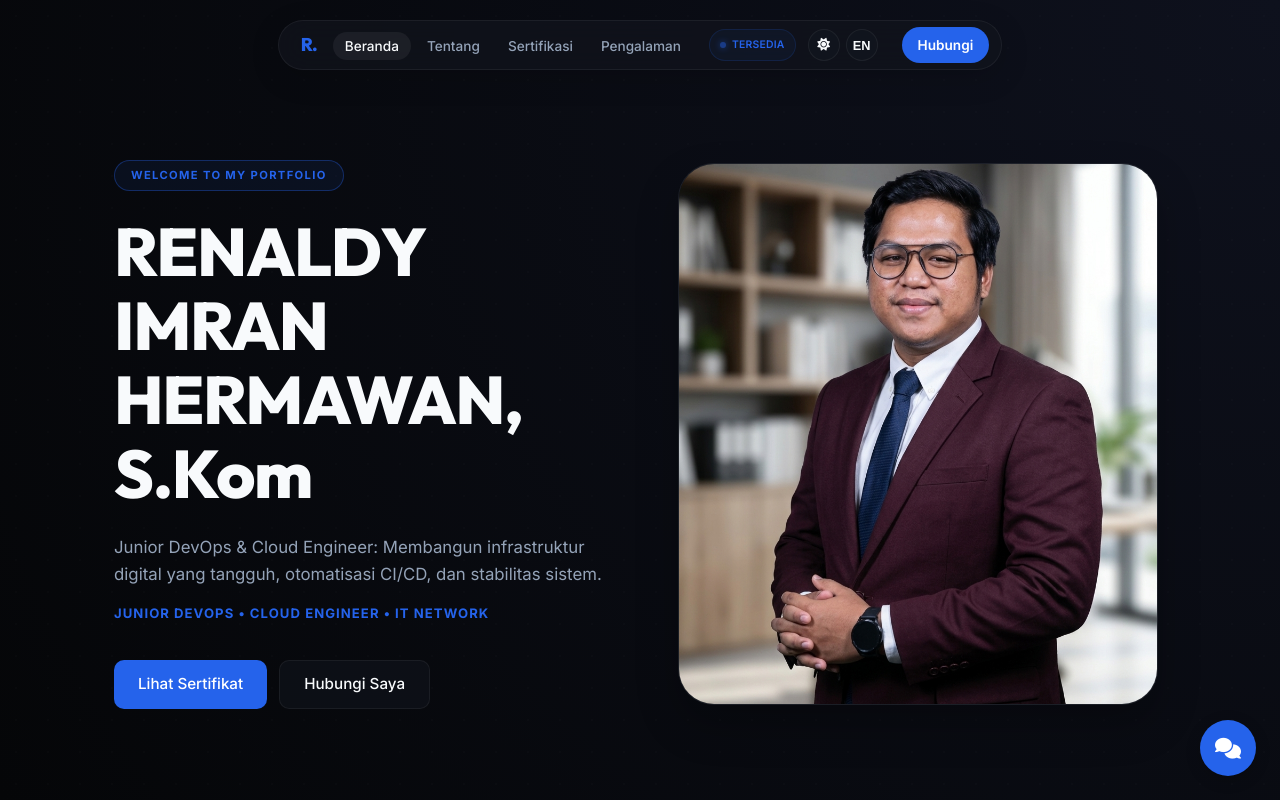
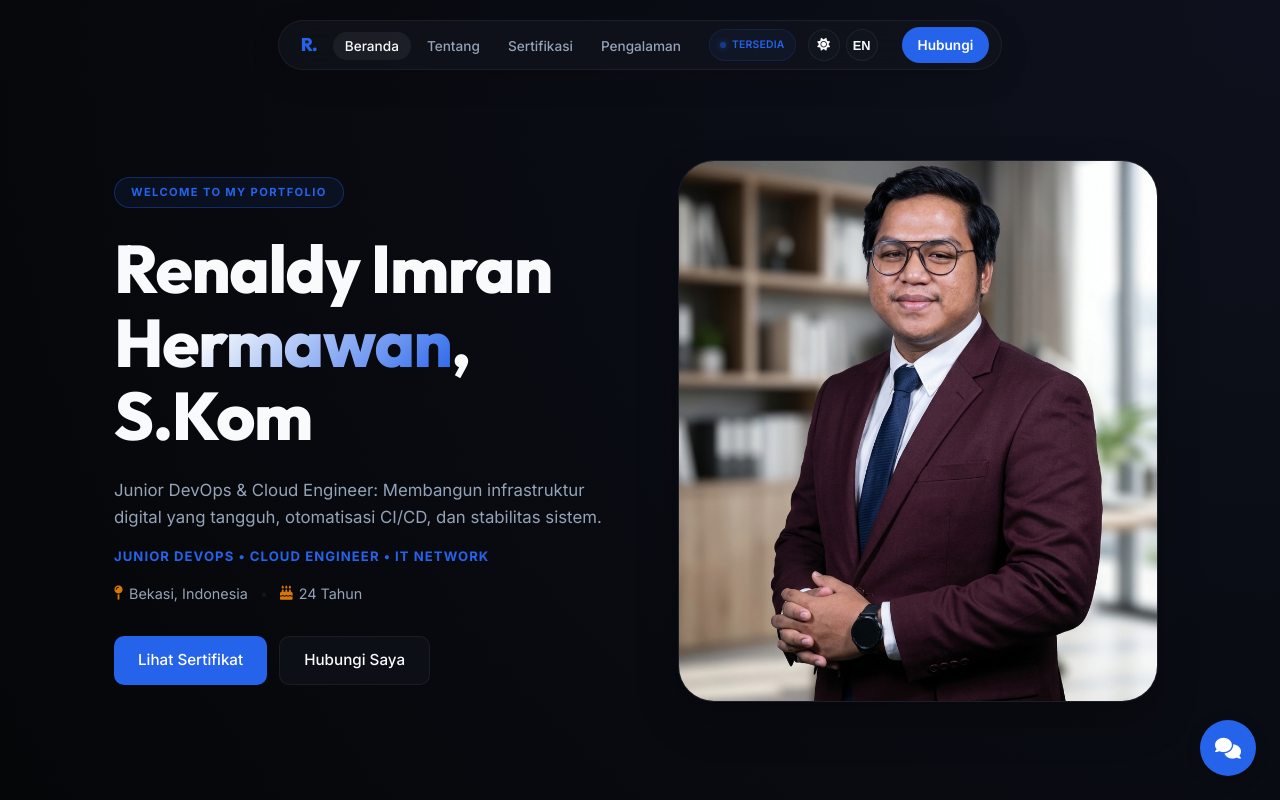
Before and after one commit to renmher/portofolio, a React (Vite) app: page / in a window 1280 px wide. Shown: the top 800 px of the page. Built offline with nearby package versions, Linux system fonts and the light colour scheme.

Commit message:
feat: refine hero name layout to Title Case with gradient, and add location/age metadata line

```diff
--- a/src/App.jsx
+++ b/src/App.jsx
@@ -20,9 +20,11 @@ const App = () => {
       "nav-experience": "Pengalaman",
       "nav-contact": "Hubungi",
       "hero-eyebrow": "WELCOME TO MY PORTFOLIO",
-      "hero-title": "RENALDY IMRAN HERMAWAN, S.Kom",
+      "hero-title": "Renaldy Imran <span class='gradient-text'>Hermawan</span>, S.Kom",
       "hero-desc": "Junior DevOps & Cloud Engineer: Membangun infrastruktur digital yang tangguh, otomatisasi CI/CD, dan stabilitas sistem.",
       "hero-roles": "JUNIOR DEVOPS • CLOUD ENGINEER • IT NETWORK",
+      "hero-location": "Bekasi, Indonesia",
+      "hero-age": "24 Tahun",
       "btn-projects": "Lihat Sertifikat",
       "btn-cv": "Download CV",
       "btn-connect": "Hubungi Saya",
@@ -71,9 +73,11 @@ const App = () => {
       "nav-experience": "Experience",
       "nav-contact": "Contact",
       "hero-eyebrow": "WELCOME TO MY PORTFOLIO",
-      "hero-title": "RENALDY IMRAN HERMAWAN, S.Kom",
+      "hero-title": "Renaldy Imran <span class='gradient-text'>Hermawan</span>, S.Kom",
       "hero-desc": "Junior DevOps & Cloud Engineer: Building resilient digital infrastructures, automating CI/CD, and system stability.",
       "hero-roles": "JUNIOR DEVOPS • CLOUD ENGINEER • IT NETWORK",
+      "hero-location": "Bekasi, Indonesia",
+      "hero-age": "24 Years Old",
       "btn-projects": "View Certificates",
       "btn-cv": "Download CV",
       "btn-connect": "Let's Connect",
@@ -335,6 +339,11 @@ const App = () => {
             <h1 dangerouslySetInnerHTML={{ __html: curr["hero-title"] }} />
             <p className="hero-desc">{curr["hero-desc"]}</p>
             <div className="hero-roles">{curr["hero-roles"]}</div>
+            <div className="hero-meta">
+              <span><i className="fa-solid fa-map-pin"></i> {curr["hero-location"]}</span>
+              <span className="separator">•</span>
+              <span><i className="fa-solid fa-cake-candles"></i> {curr["hero-age"]}</span>
+            </div>
             <div className="hero-buttons">
               <a href="#projects" className="btn btn-primary">
                 {curr["btn-projects"]}
--- a/src/index.css
+++ b/src/index.css
@@ -587,8 +587,31 @@ nav a:hover, nav a.active {
   font-weight: 700;
   font-size: 0.82rem;
   letter-spacing: 0.08em;
-  margin-bottom: 36px;
+  margin-bottom: 16px;
   text-transform: uppercase;
+}
+
+.hero-meta {
+  display: flex;
+  align-items: center;
+  gap: 12px;
+  color: var(--text-muted);
+  font-size: 0.9rem;
+  margin-bottom: 32px;
+}
+
+.hero-meta span {
+  display: inline-flex;
+  align-items: center;
+  gap: 6px;
+}
+
+.hero-meta i {
+  color: var(--accent);
+}
+
+.hero-meta .separator {
+  color: var(--border);
 }
 
 .hero-buttons {
@@ -1851,4 +1874,7 @@ footer {
     max-width: 360px;
     margin: 0 auto;
   }
-}
+  .hero-meta {
+    justify-content: center;
+  }
+}
```
